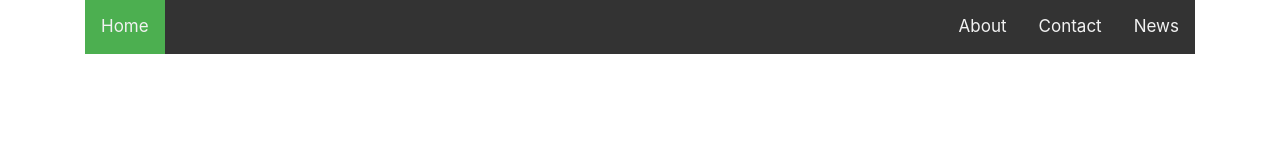
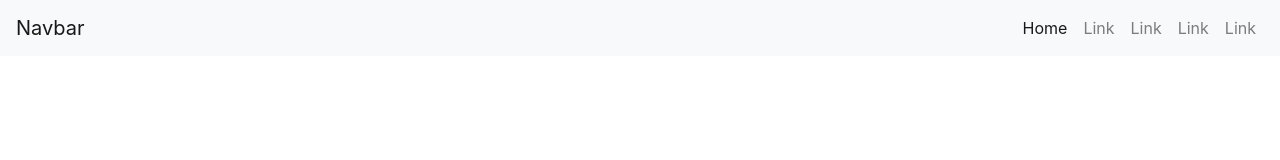
Before and after one commit to acbrent25/resonsive-navbar, a plain HTML site: page index.html in a window 1280 px wide. Drawn offline with nearby package versions, Linux system fonts and the light colour scheme.

Commit message:
moving files

```diff
--- a/assets/css/app.css
+++ /dev/null
@@ -1,65 +0,0 @@
-/* Add a black background color to the top navigation */
-.topnav {
-    background-color: #333;
-    overflow: hidden;
-}
-
-.topnav .logo {
-    float: left;
-}
-
-/* Style the links inside the navigation bar */
-.topnav a {
-    float: right;
-    display: block;
-    color: #f2f2f2;
-    text-align: center;
-    padding: 14px 16px;
-    text-decoration: none;
-    font-size: 17px;
-}
-
-/* Change the color of links on hover */
-.topnav a:hover {
-    background-color: #ddd;
-    color: black;
-}
-
-/* Add an active class to highlight the current page */
-.active {
-    background-color: #4CAF50;
-    color: white;
-}
-
-/* Hide the link that should open and close the topnav on small screens */
-.topnav .toggle-icon {
-    display: none;
-}
-
-
-
-
-
-/* When the screen is less than 600 pixels wide, hide all links, except for the first one ("Home"). Show the link that contains should open and close the topnav (.toggle-icon) */
-@media screen and (max-width: 600px) {
-    .topnav a:not(:first-child) {display: none;}
-    .topnav a.toggle-icon {
-      float: right;
-      display: block;
-    }
-  }
-
-  /* The "responsive" class is added to the topnav with JavaScript when the user clicks on the toggle-icon. This class makes the topnav look good on small screens (display the links vertically instead of horizontally) */
-  @media screen and (max-width: 600px) {
-    .topnav.responsive {position: relative;}
-    .topnav.responsive a.toggle-icon {
-      position: absolute;
-      right: 0;
-      top: 0;
-    }
-    .topnav.responsive a {
-      float: none;
-      display: block;
-      text-align: left;
-    }
-  }
--- a/assets/js/app.js
+++ /dev/null
@@ -1,25 +0,0 @@
-$(document).ready(function(){
-
-    console.log('ready fool!');
-
-    $('.toggle-icon').click(function(){
-
-        $('#myTopnav').toggleClass('responsive');
-
-    });
-
-    /* Toggle between adding and removing the "responsive" class to topnav when the user clicks on the icon */
-    // function myFunction() {
-    //     var x = document.getElementById("myTopnav");
-    //     if (x.className === "topnav") {
-    //         x.className += " responsive";
-    //     } else {
-    //         x.className = "topnav";
-    //     }
-    // }
-
-
-
-
-
-});
--- a/index.html
+++ b/index.html
@@ -1,3 +1,4 @@
+
 <!doctype html>
 <html lang="en">
   <head>
@@ -6,35 +7,53 @@
     <meta name="viewport" content="width=device-width, initial-scale=1, shrink-to-fit=no">
 
     <!-- Bootstrap CSS -->
-    <link rel="stylesheet" href="https://maxcdn.bootstrapcdn.com/bootstrap/4.0.0/css/bootstrap.min.css" integrity="sha384-Gn5384xqQ1aoWXA+058RXPxPg6fy4IWvTNh0E263XmFcJlSAwiGgFAW/dAiS6JXm" crossorigin="anonymous">
+    <link rel="stylesheet" href="https://stackpath.bootstrapcdn.com/bootstrap/4.1.0/css/bootstrap.min.css" integrity="sha384-9gVQ4dYFwwWSjIDZnLEWnxCjeSWFphJiwGPXr1jddIhOegiu1FwO5qRGvFXOdJZ4" crossorigin="anonymous">
 
-    <!-- Custom CSS -->
-    <link rel="stylesheet" href="./assets/css/app.css">
+    <link rel="stylesheet" href="style.css">
 
     <title>Hello, world!</title>
   </head>
   <body>
+      <div class="cotainer">
+    <nav id="transparentNav" class="navbar navbar-expand-md navbar-light bg-light fixed-top" data-scroll="">
 
-<div class="container-fluid responsive-nav">
-    <div class="container">
-        <div class="topnav" id="myTopnav">
-            <a href="#home" class="active logo">Home</a>
-            <a href="#news">News</a>
-            <a href="#contact">Contact</a>
-            <a href="#about">About</a>
-            <a href="#" class="toggle-icon">&#9776;</a>
+        <a class="navbar-brand" href="#">Navbar</a>
+        <button class="navbar-toggler" type="button" data-toggle="collapse" data-target="#navbarSupportedContent" aria-controls="navbarSupportedContent" aria-expanded="false" aria-label="Toggle navigation">
+          <span class="navbar-toggler-icon"></span>
+        </button>
+
+        <div class="collapse navbar-collapse" id="navbarSupportedContent">
+          <ul class="navbar-nav ml-auto">
+            <li class="nav-item active">
+              <a class="nav-link" href="#">Home <span class="sr-only">(current)</span></a>
+            </li>
+            <li class="nav-item">
+              <a class="nav-link" href="#">Link</a>
+            </li>
+            <li class="nav-item">
+              <a class="nav-link" href="#">Link</a>
+            </li>
+            <li class="nav-item">
+              <a class="nav-link" href="#">Link</a>
+            </li>
+            <li class="nav-item">
+              <a class="nav-link" href="#">Link</a>
+            </li>
+          </ul>
+
         </div>
+      </nav>
     </div>
-</div>
-
+      <div class="container-fluid bg-div">
+          <h4>Some weirdo text</h4>
+      </div>
 
     <!-- Optional JavaScript -->
     <!-- jQuery first, then Popper.js, then Bootstrap JS -->
-    <script src="https://code.jquery.com/jquery-3.2.1.slim.min.js" integrity="sha384-KJ3o2DKtIkvYIK3UENzmM7KCkRr/rE9/Qpg6aAZGJwFDMVNA/GpGFF93hXpG5KkN" crossorigin="anonymous"></script>
-    <script src="https://cdnjs.cloudflare.com/ajax/libs/popper.js/1.12.9/umd/popper.min.js" integrity="sha384-ApNbgh9B+Y1QKtv3Rn7W3mgPxhU9K/ScQsAP7hUibX39j7fakFPskvXusvfa0b4Q" crossorigin="anonymous"></script>
-    <script src="https://maxcdn.bootstrapcdn.com/bootstrap/4.0.0/js/bootstrap.min.js" integrity="sha384-JZR6Spejh4U02d8jOt6vLEHfe/JQGiRRSQQxSfFWpi1MquVdAyjUar5+76PVCmYl" crossorigin="anonymous"></script>
+    <script src="https://cdnjs.cloudflare.com/ajax/libs/jquery/3.3.1/jquery.min.js"></script>
+    <script src="https://cdnjs.cloudflare.com/ajax/libs/popper.js/1.14.0/umd/popper.min.js"></script>
+    <script src="https://stackpath.bootstrapcdn.com/bootstrap/4.1.0/js/bootstrap.min.js"></script>
 
-    <!-- Custom JS -->
-    <script src="./assets/js/app.js"></script>
+    <script src="app.js"></script>
   </body>
 </html>
```
